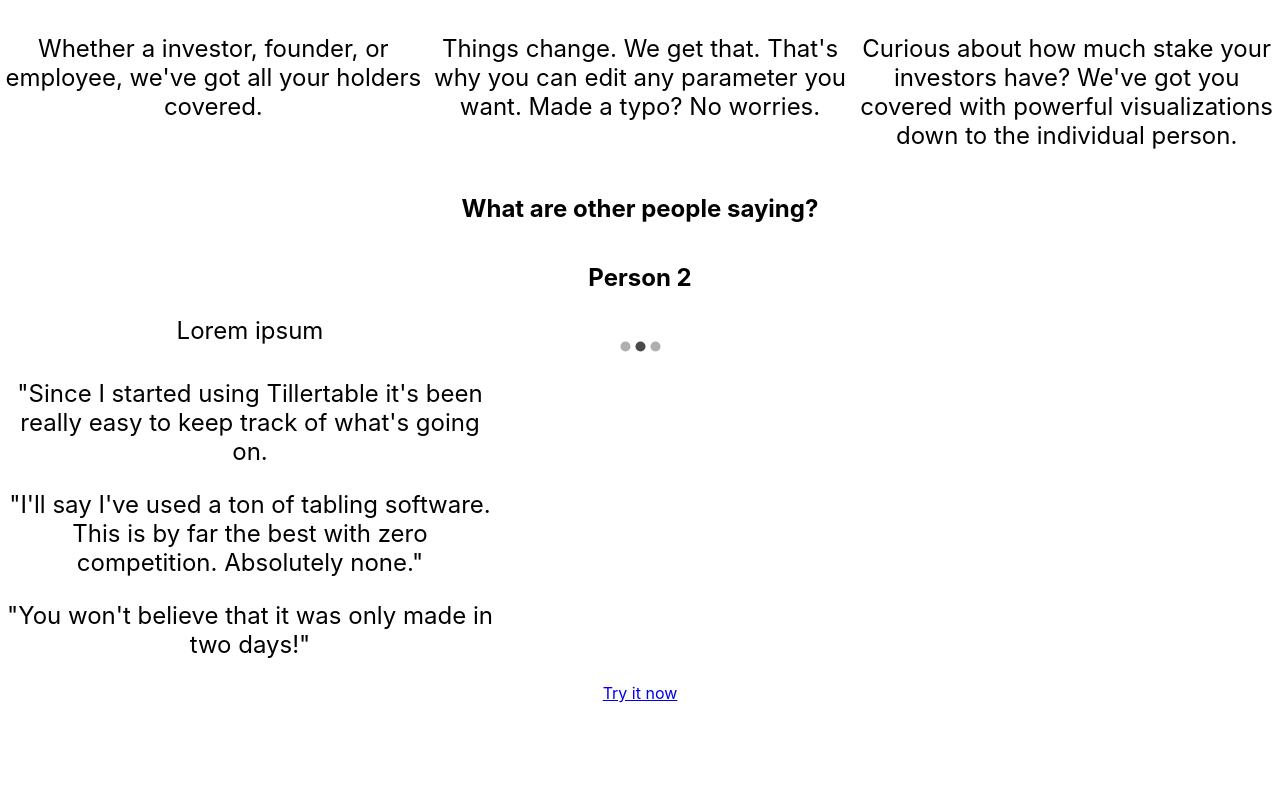
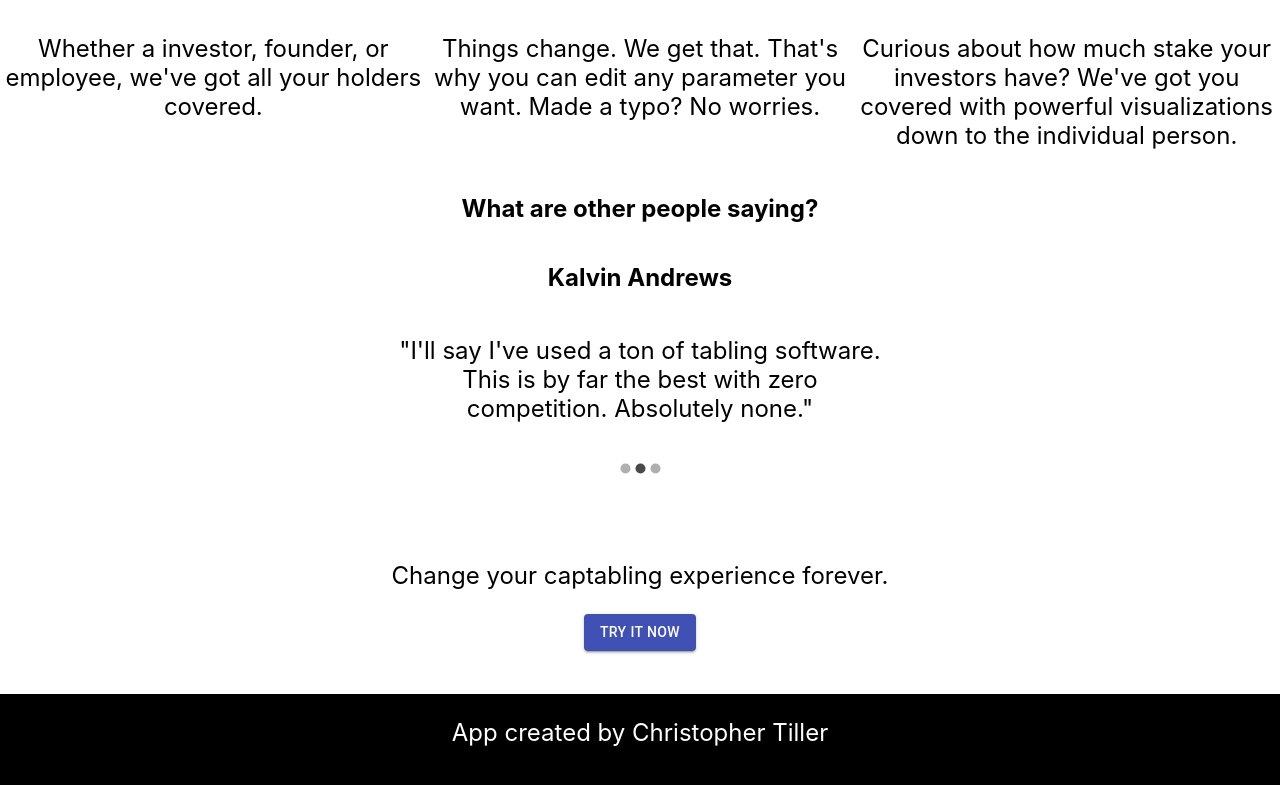
Before and after one commit to ctiller15/tillertable, a React (Create React App) app: page / in a window 1280 px wide. Shown: the part 1451-2236 px from the top of the page. Before the commit the page ends 2154 px from the top, so only its background shows below. Built offline with nearby package versions, Linux system fonts and the light colour scheme.

Commit message:
First round of styling complete on home page

```diff
--- a/src/App.css
+++ b/src/App.css
@@ -41,6 +41,28 @@
 	align-items: center;
 }
 
+.App .testimonials {
+	height: 300px;
+}
+
+.App .CarouselItem {
+	height: 200px;
+}
+
+.App .call-to-action {
+	height: 200px;
+}
+
+.App .footer {
+	height: 300px;
+	background-color: #000000;
+	color: #FFFFFF;
+}
+
+.App .footer p {
+	text-align: center;
+}
+
 .App p {
 	max-width: 500px;
 	font-size: 1.5em;
--- a/src/features/homePage/HomePage.js
+++ b/src/features/homePage/HomePage.js
@@ -1,6 +1,6 @@
 import React from 'react';
 import { Link as RouterLink } from 'react-router-dom';
-import {Grid } from '@material-ui/core';
+import { Box , Grid, Button } from '@material-ui/core';
 import EditOutlinedIcon from '@material-ui/icons/EditOutlined';
 import MonetizationOnOutlinedIcon from '@material-ui/icons/MonetizationOnOutlined';
 import EqualizerOutlinedIcon from '@material-ui/icons/EqualizerOutlined';
@@ -9,16 +9,16 @@
 export const HomePage = (props) => {
 	const userData = [
 		{
-			name: "Person 1",
-			text: "Lorem ipsum"
+			name: "Chelsy Horne",
+			text: "\"Since I started using Tillertable it's been really easy to keep track of what's going on.\""
 		},
 		{
-			name: "Person 2",
-			text: "Lorem ipsum"
+			name: "Kalvin Andrews",
+			text: "\"I'll say I've used a ton of tabling software. This is by far the best with zero competition. Absolutely none.\""
 		},
 		{
-			name: "Person 3",
-			text: "Lorem ipsum"
+			name: "Willie Boyce",
+			text: "\"You won't believe that it was only made in two days!\""
 		},
 	];
 
@@ -69,23 +69,26 @@
 
 				<Carousel>
 					{
-						userData.map( (item, ind) => (<div key={ind}>
+						userData.map( (item, ind) => (<Box key={ind} display="flex" flexDirection="column" justifyContent="center" alignItems="center">
 							<h2>{item.name}</h2>
 							<p>{item.text}</p>
-						</div>))
+						</Box>))
 					}
 				</Carousel>
-
-				<p>"Since I started using Tillertable it's been really easy to keep track of what's going on.</p>
-
-				<p>"I'll say I've used a ton of tabling software. This is by far the best with zero competition. Absolutely none."</p>
-
-				<p>"You won't believe that it was only made in two days!"</p>
 			</section>
 
-			<RouterLink to="/onboarding">Try it now</RouterLink>
+			<Box display="flex"
+				flexDirection="column"
+				justifyContent="center"
+				alignItems="center"
+				className="call-to-action">
+				<p>Change your captabling experience forever.</p>
+				<Button component={RouterLink} to="/onboarding" variant="contained" color="primary">Try it now</Button>
+			</Box>
 
-			<section></section>
+			<Box display="flex" flexDirection="column" alignItems="center" className="footer">
+				<p>App created by Christopher Tiller</p>
+			</Box>
 
 		</React.Fragment>
 	)
```
